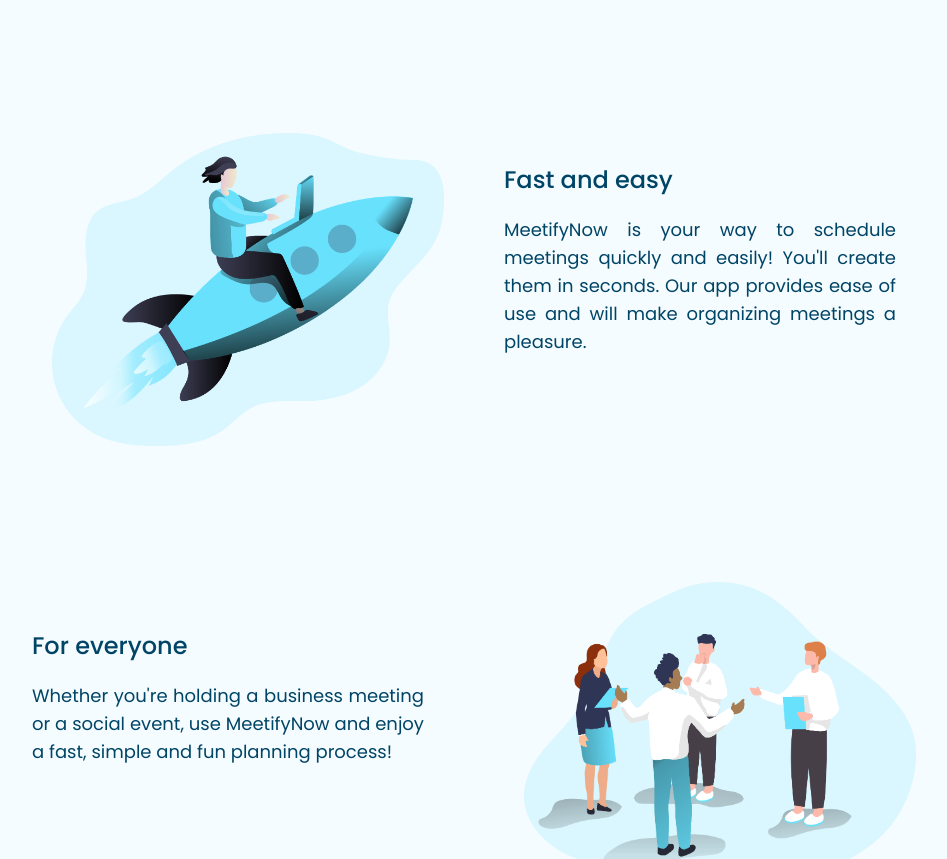
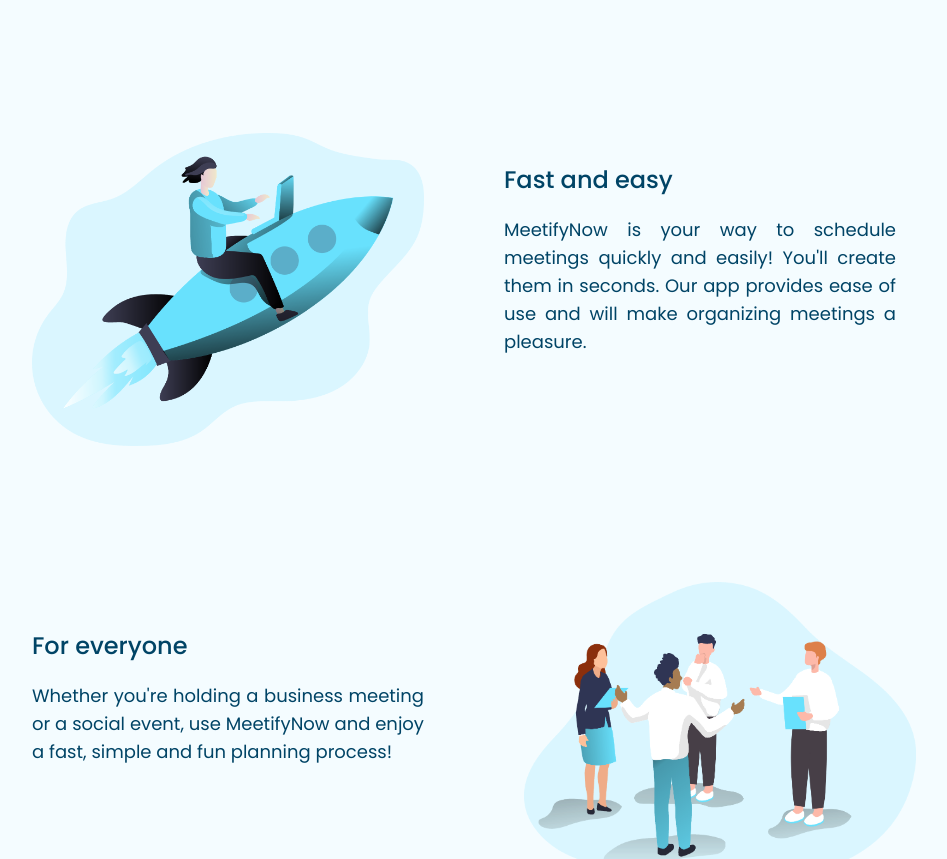
Before and after one commit to kkrukowski/meetifynow, a React (Vite) app in the folder client/: page / in a window 1280 px wide. Shown: the part 660-1519 px from the top of the page, without its empty margins (176-1123 px from the left). Built offline with nearby package versions, Linux system fonts and the light colour scheme.

Commit message:
fix: styling

```diff
--- a/client/src/components/HomePage/InfoBlock.tsx
+++ b/client/src/components/HomePage/InfoBlock.tsx
@@ -19,7 +19,9 @@ const InfoBlock = (props: {
           src={props.img}
           alt={props.img_alt}
           title={props.img_title}
-          className="m-0 sm:ml-10 mt-10 sm:mb-0 h-48 md:h-64 lg:h-auto"
+          className={`m-0 ${
+            props.reverse && "sm:ml-10"
+          } mt-10 sm:mb-0 h-48 md:h-64 lg:h-auto`}
         />
       </div>
       <div
--- a/client/src/components/LinkButton.tsx
+++ b/client/src/components/LinkButton.tsx
@@ -6,6 +6,7 @@ export default function LinkButton(props: {
   return (
     <a
       href={props.href}
+      target="_blank"
       className={`text-primary hover:text-primary-hover active:text-primary-active font-medium ${props.className}`}
     >
       {props.text}
--- a/client/src/routes/AnswerMeeting.tsx
+++ b/client/src/routes/AnswerMeeting.tsx
@@ -488,7 +488,7 @@ export default function AnswerMeeting(props: any) {
   });
 
   return (
-    <main className="flex flex-1 h-full flex-col lg:justify-center p-5 pt-20 lg:p-20 lg:pt-28 h-smd:pt-20 w-full lg:w-[800px] overflow-auto">
+    <main className="flex flex-1 flex-col lg:justify-center p-5 pt-20 lg:p-20 lg:pt-28 h-smd:pt-20 w-full lg:w-[800px]">
       <Title text={meetName} />
       {/* Meeting details */}
       {(meetPlace || meetLink) && (
```
